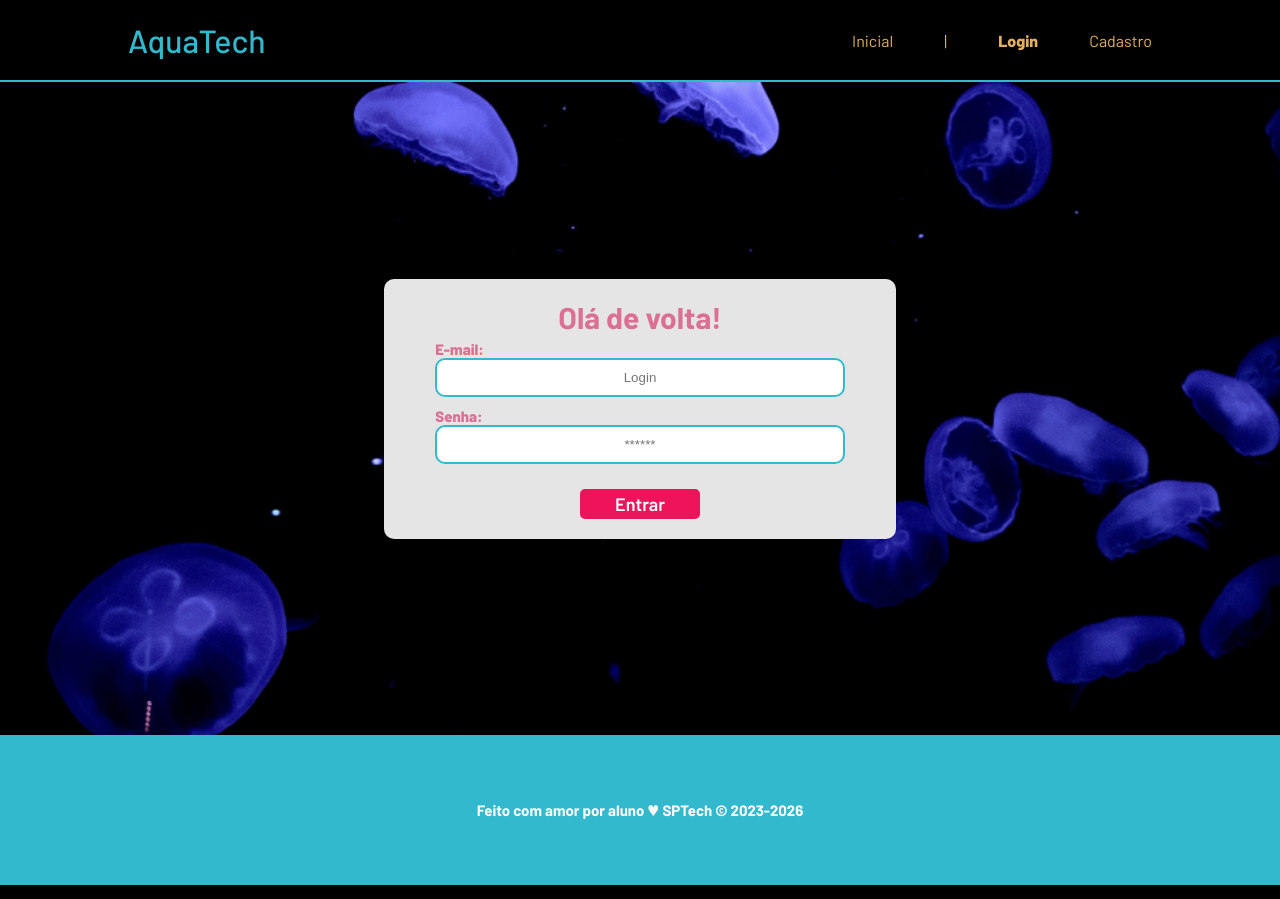
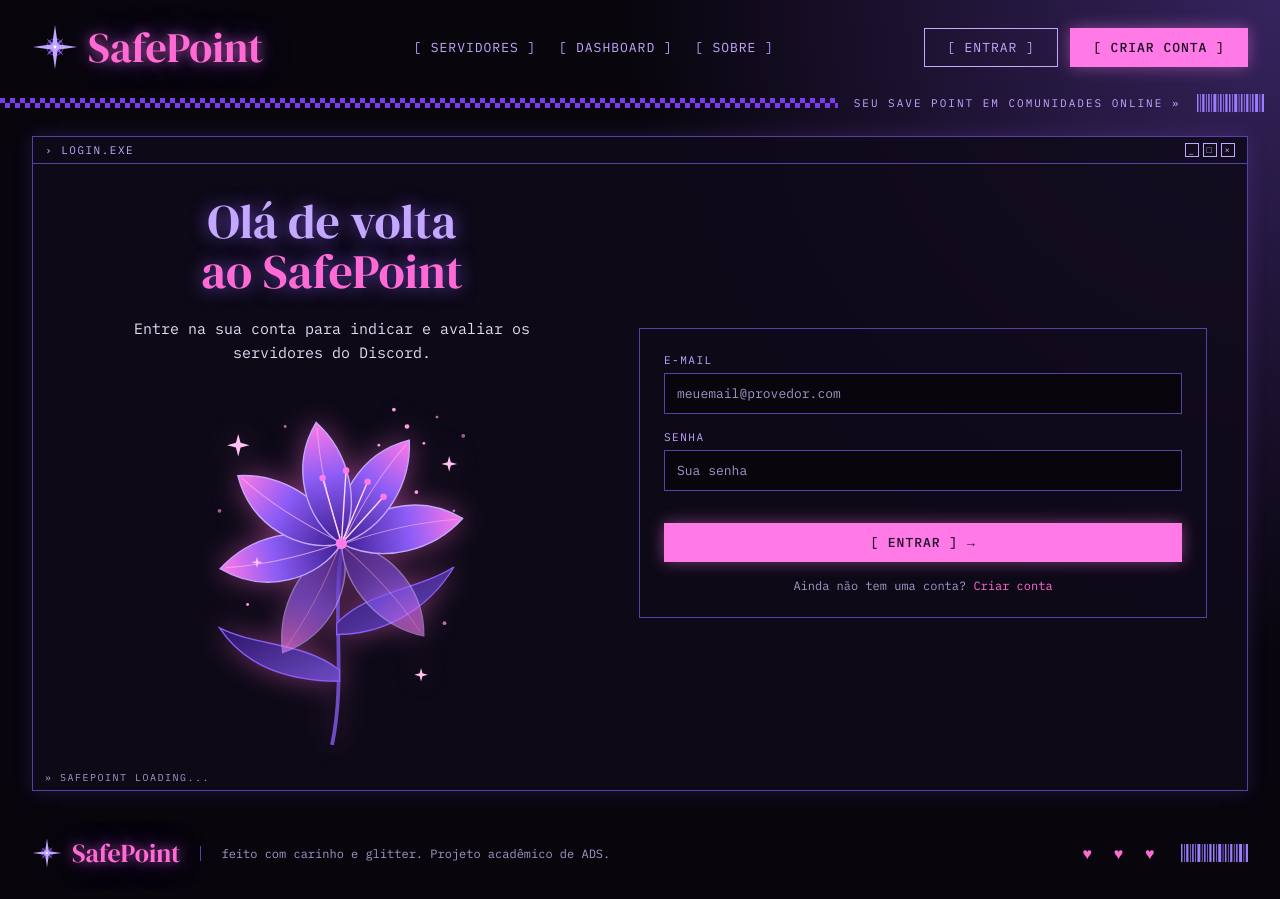
Before and after one commit to CamilyMoreiraTech/SafePoint, a website: page public/login.html in a window 1280 px wide. Drawn offline with Linux system fonts and the light colour scheme.

Commit message:
feat: feito o visual da pagina login

```diff
--- /dev/null
+++ b/public/css/login.css
@@ -0,0 +1,28 @@
+/* TELA DE LOGIN (o visual geral vem do home.css e o formulário do cadastro.css) */
+
+#btn_entrar {
+  width: 100%;
+  cursor: pointer;
+  font-family: var(--fonte-texto);
+}
+
+#div_erros_login {
+  font-size: 13px;
+  color: #ff6ad5;
+}
+
+/* a mensagem fica dentro do formulário, no lugar de flutuar sobre a tela */
+.card_erro {
+  position: static;
+  width: 100%;
+  margin-right: 0;
+  padding: 0;
+  background-color: transparent;
+  color: #ff6ad5;
+  border: 0;
+}
+
+.card_erro #mensagem_erro {
+  font-size: 13px;
+  font-weight: 400;
+}
--- a/public/login.html
+++ b/public/login.html
@@ -6,75 +6,108 @@
     <meta http-equiv="X-UA-Compatible" content="IE=edge">
     <meta name="viewport" content="width=device-width, initial-scale=1.0">
 
-    <title>AquaTech | Login</title>
+    <title>SafePoint | Login</title>
 
     <script src="./js/sessao.js"></script>
 
     <link rel="stylesheet" href="./css/estilo.css">
+    <link rel="stylesheet" href="./css/home.css">
+    <link rel="stylesheet" href="./css/cadastro.css">
+    <link rel="stylesheet" href="./css/login.css">
     <link rel="icon" href="./assets/icon/favicon-safepoint.png" type="image/png">
     <link rel="preconnect" href="https://fonts.gstatic.com">
 </head>
 
 <body>
 
-    <!--Header-->
+    <!-- MENU -->
+    <header>
+        <div class="conteudo menu">
+            <a href="index.html" class="logo">
+                <img src="assets/imgs/home/estrela.svg" alt="">
+                SafePoint
+            </a>
 
-    <div class="header">
-        <div class="container">
-            <h1 class="titulo">AquaTech</h1>
-            <ul class="navbar">
-                <li>
-                    <a href="index.html">Inicial</a>
-                </li>
-                <li>|</li>
-                <li class="agora">
-                    <a href="#">Login</a>
-                </li>
-                <li>
-                    <a href="cadastro.html">Cadastro</a>
-                </li>
-            </ul>
+            <nav class="menu-links">
+                <a href="servidores.html">[ Servidores ]</a>
+                <a href="dashboard/dashboard.html">[ Dashboard ]</a>
+                <a href="sobre.html">[ Sobre ]</a>
+            </nav>
+
+            <div class="menu-botoes">
+                <a href="login.html" class="botao-contorno">[ Entrar ]</a>
+                <a href="cadastro.html" class="botao-destaque">[ Criar conta ]</a>
             </div>
         </div>
 
+        <div class="faixa">
+            <div class="faixa-xadrez"></div>
+            <p class="faixa-texto">Seu save point em comunidades online »</p>
+            <img src="assets/imgs/home/codigo-barras.svg" alt="" class="codigo-barras">
+        </div>
+    </header>
 
-    <div class="login">
+    <main class="conteudo">
+        <!-- LOGIN -->
+        <section class="janela">
+            <div class="janela-barra">
+                <span>› login.exe</span>
+                <div class="janela-botoes"><span>_</span><span>□</span><span>×</span></div>
+            </div>
+
+            <div class="cadastro">
+                <div class="cadastro-apresentacao">
+                    <h1 class="inicio-titulo">
+                        <span class="titulo-lilas">Olá de volta</span><br>
+                        <span class="titulo-rosa">ao SafePoint</span>
+                    </h1>
+                    <p>Entre na sua conta para indicar e avaliar os servidores do Discord.</p>
+                    <img src="assets/imgs/home/lirio.svg" alt="" class="lirio">
+                </div>
+
+                <div class="cadastro-formulario">
+                    <div class="cadastro-campo">
+                        <label for="email_input">E-mail</label>
+                        <input id="email_input" type="text" placeholder="meuemail@provedor.com">
+                    </div>
+
+                    <div class="cadastro-campo">
+                        <label for="senha_input">Senha</label>
+                        <input id="senha_input" type="password" placeholder="Sua senha">
+                    </div>
+
                     <div class="alerta_erro">
                         <div class="card_erro" id="cardErro">
                             <span id="mensagem_erro"></span>
                         </div>
                     </div>
-        <div class="container">
-            <div class="card card-login">
-                <h2>Olá de volta!</h2>
-                <div class="formulario">
-                    <div class="campo">
-                        <span>E-mail:</span>
-                        <input id="email_input" type="text" placeholder="Login">
-                    </div>
-                    <div class="campo">
-                        <span>Senha:</span>
-                        <input id="senha_input" type="password" placeholder="******">
-                    </div>
-                    <button class="botao" onclick="entrar()">Entrar</button>
-                </div>
+
+                    <button id="btn_entrar" class="botao-destaque" onclick="entrar()">[ Entrar ] →</button>
 
                     <div id="div_aguardar" class="loading-div">
                         <img src="./assets/circle-loading.gif" id="loading-gif">
                     </div>
 
                     <div id="div_erros_login"></div>
-            </div>
+
+                    <p class="cadastro-login">Ainda não tem uma conta? <a href="cadastro.html">Criar conta</a></p>
                 </div>
             </div>
 
-    <!--footer inicio-->
-    <div class="footer">
-        <div class="container">
-            <h4>Feito com amor por aluno &hearts; SPTech &copy; 2023-2026</h4>
-        </div>
-    </div>
-    <!--footer fim-->
+            <p class="janela-rodape">» safepoint loading...</p>
+        </section>
+    </main>
+
+    <!-- RODAPÉ -->
+    <footer class="conteudo rodape">
+        <a href="index.html" class="logo logo-pequeno">
+            <img src="assets/imgs/home/estrela.svg" alt="">
+            SafePoint
+        </a>
+        <p>feito com carinho e glitter. Projeto acadêmico de ADS.</p>
+        <span class="coracoes">♥ ♥ ♥</span>
+        <img src="assets/imgs/home/codigo-barras.svg" alt="" class="codigo-barras">
+    </footer>
 
 </body>
 
@@ -91,7 +124,7 @@
 
         if (emailVar == "" || senhaVar == "") {
             cardErro.style.display = "block"
-            mensagem_erro.innerHTML = "(Mensagem de erro para todos os campos em branco)";
+            mensagem_erro.innerHTML = "Preencha o e-mail e a senha.";
             finalizarAguardar();
             return false;
         }
@@ -100,7 +133,6 @@
         }
 
         console.log("FORM LOGIN: ", emailVar);
-        console.log("FORM SENHA: ", senhaVar);
 
         fetch("/usuarios/autenticar", {
             method: "POST",
@@ -143,6 +175,7 @@
 
         }).catch(function (erro) {
             console.log(erro);
+            finalizarAguardar("Não foi possível entrar.");
         })
 
         return false;
```
Lines whose indentation alone changed are shown as unchanged.
